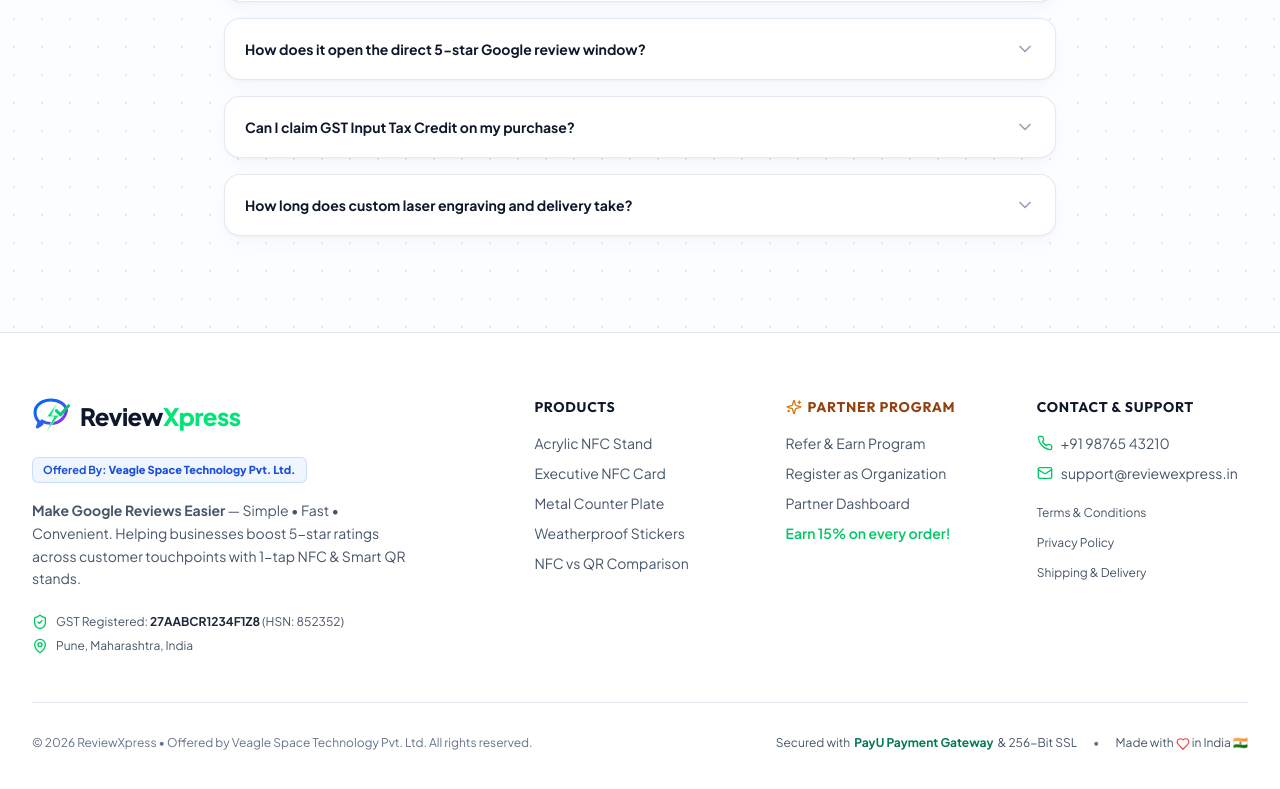
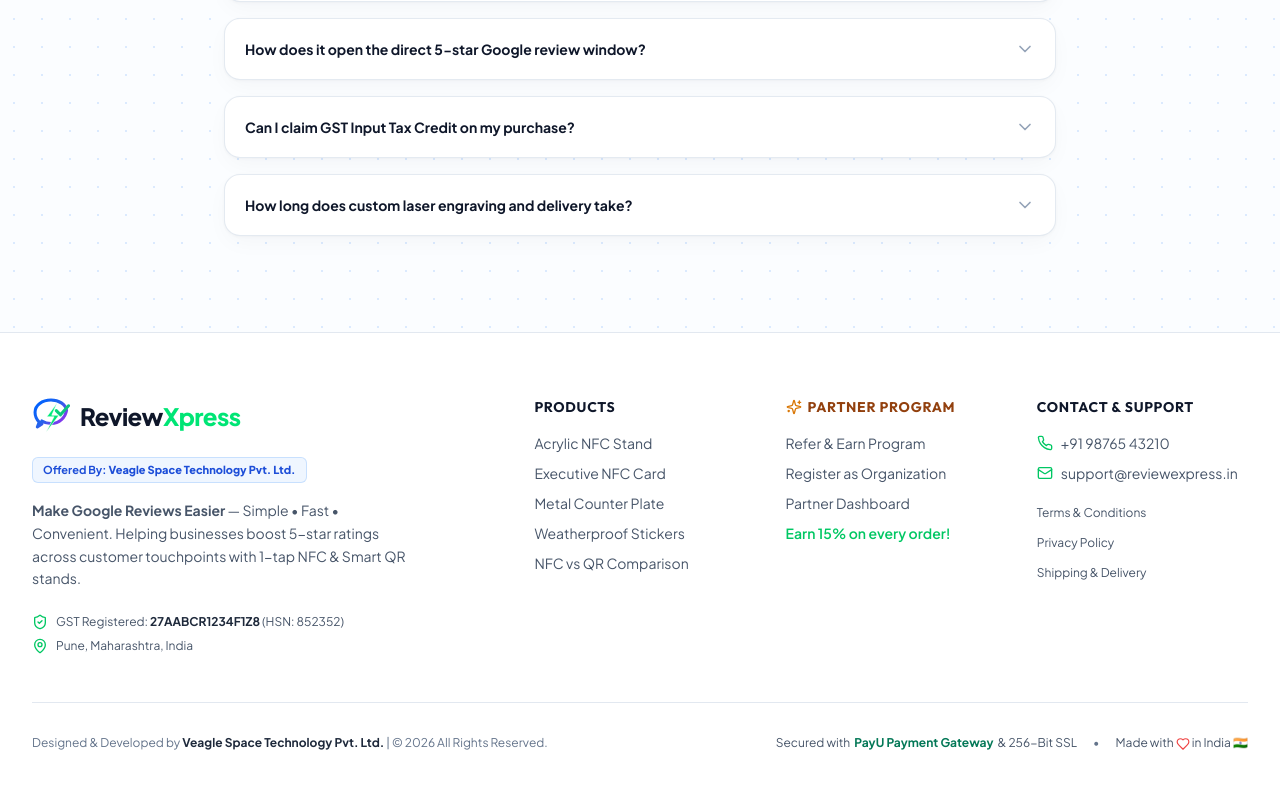
Before and after one commit to veaglespace-Tech/Qr-Code, a Next.js app in the folder client/: page / in a window 1280 px wide. Shown: the part 6376-7165 px from the top of the page. Built offline with nearby package versions, Linux system fonts and the light colour scheme; no server answers.

Commit message:
feat: update footer copyright to Veagle Space Technology Pvt. Ltd.

```diff
--- a/client/src/components/Footer.jsx
+++ b/client/src/components/Footer.jsx
@@ -90,7 +90,7 @@
 
         {/* Bottom bar */}
         <div className="pt-8 flex flex-col md:flex-row items-center justify-between gap-4 text-xs text-slate-500">
-          <p>© {new Date().getFullYear()} ReviewXpress • Offered by Veagle Space Technology Pvt. Ltd. All rights reserved.</p>
+          <p>Designed &amp; Developed by <strong className="text-slate-800 font-bold">Veagle Space Technology Pvt. Ltd.</strong> | © 2026 All Rights Reserved.</p>
           <div className="flex items-center gap-4">
             <span className="flex items-center gap-1 text-slate-600">
               Secured with <strong className="text-emerald-700">PayU Payment Gateway</strong> &amp; 256-Bit SSL
```
